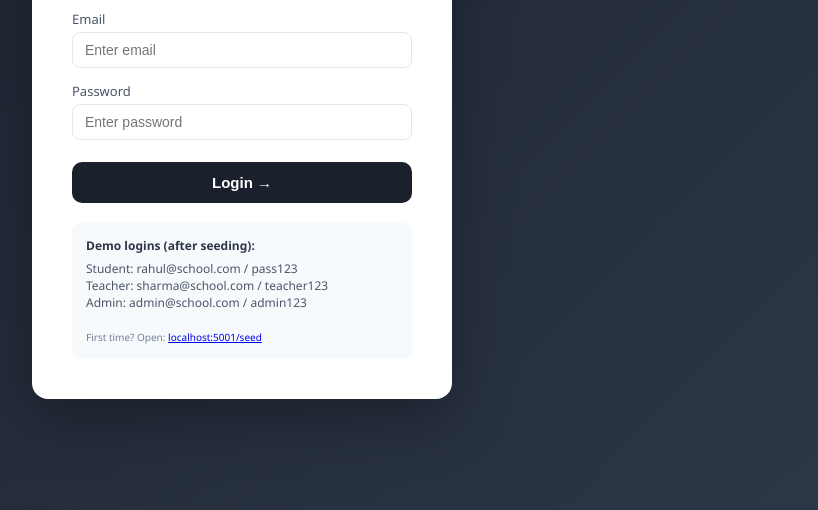
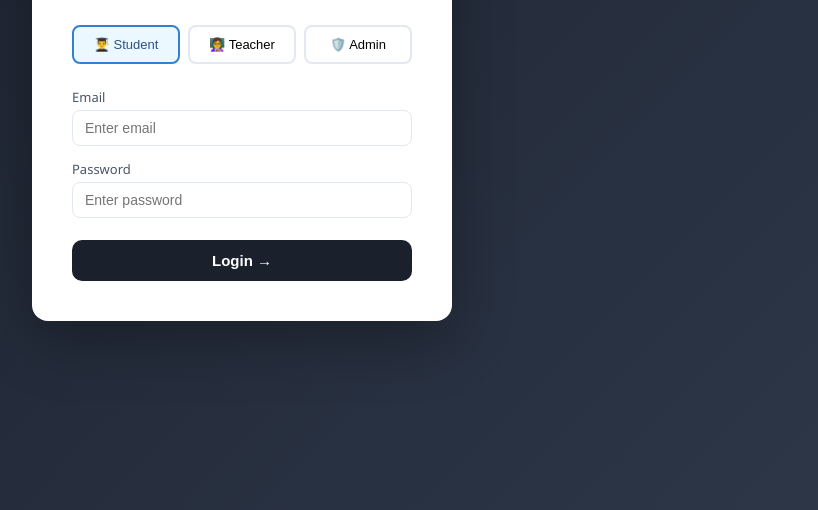
Before and after one commit to blackksharkk/AI-SMART-CLASSROOM, a plain HTML site: page smart-classroom/frontend/index.html in a window 1280 px wide. Shown: the part 290-800 px from the top of the page, without its empty margins (398-1216 px from the left). Drawn offline with Linux system fonts and the light colour scheme.

Commit message:
Comment out demo login information
Commented out the demo login section in index.html.

```diff
--- a/smart-classroom/frontend/index.html
+++ b/smart-classroom/frontend/index.html
@@ -31,7 +31,7 @@
 
     <button class="login-btn" onclick="doLogin()">Login →</button>
 
-    <div class="login-demo">
+   <!-- <div class="login-demo">
       <strong>Demo logins (after seeding):</strong>
       Student: rahul@school.com / pass123<br>
       Teacher: sharma@school.com / teacher123<br>
@@ -40,7 +40,7 @@
     </div>
   </div>
 </div>
-
+-->
 <script>
 const API = "https://ai-smart-classroom-1.onrender.com";
   let selectedRole = "student";
```
